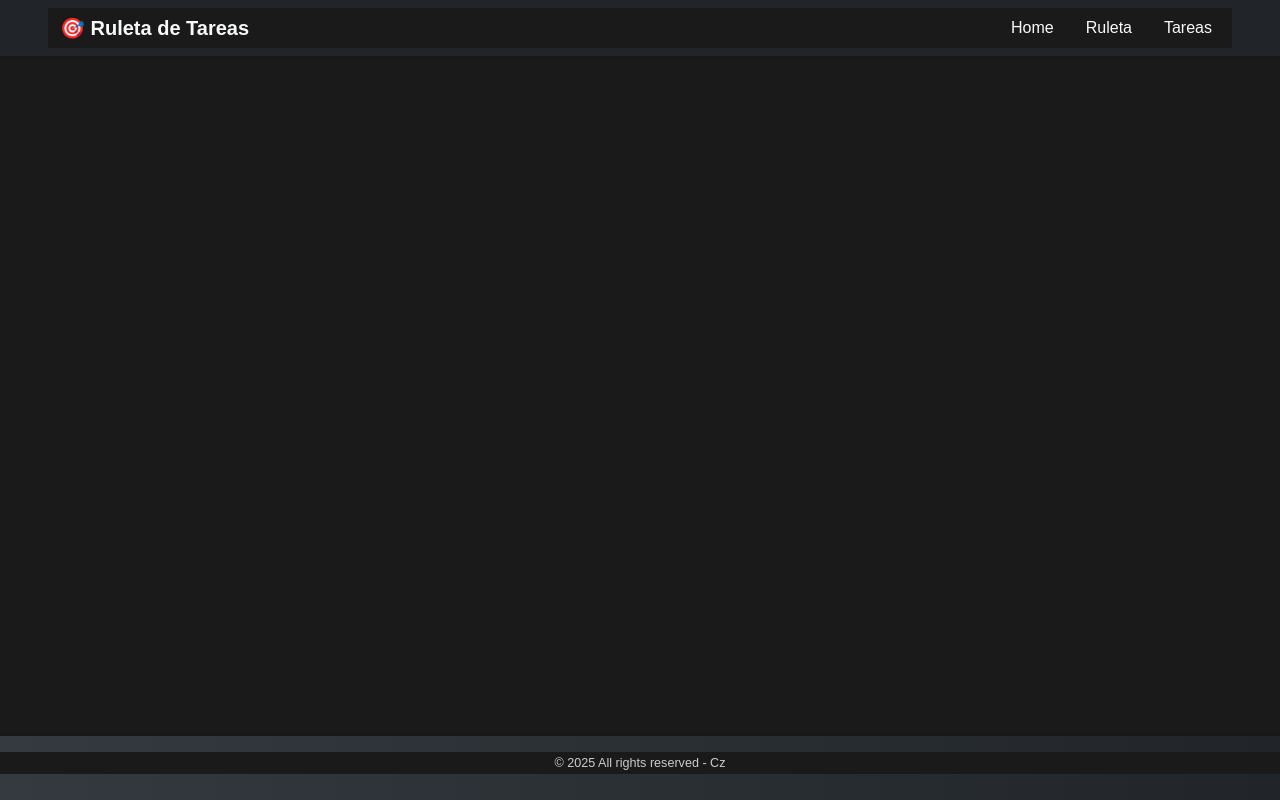
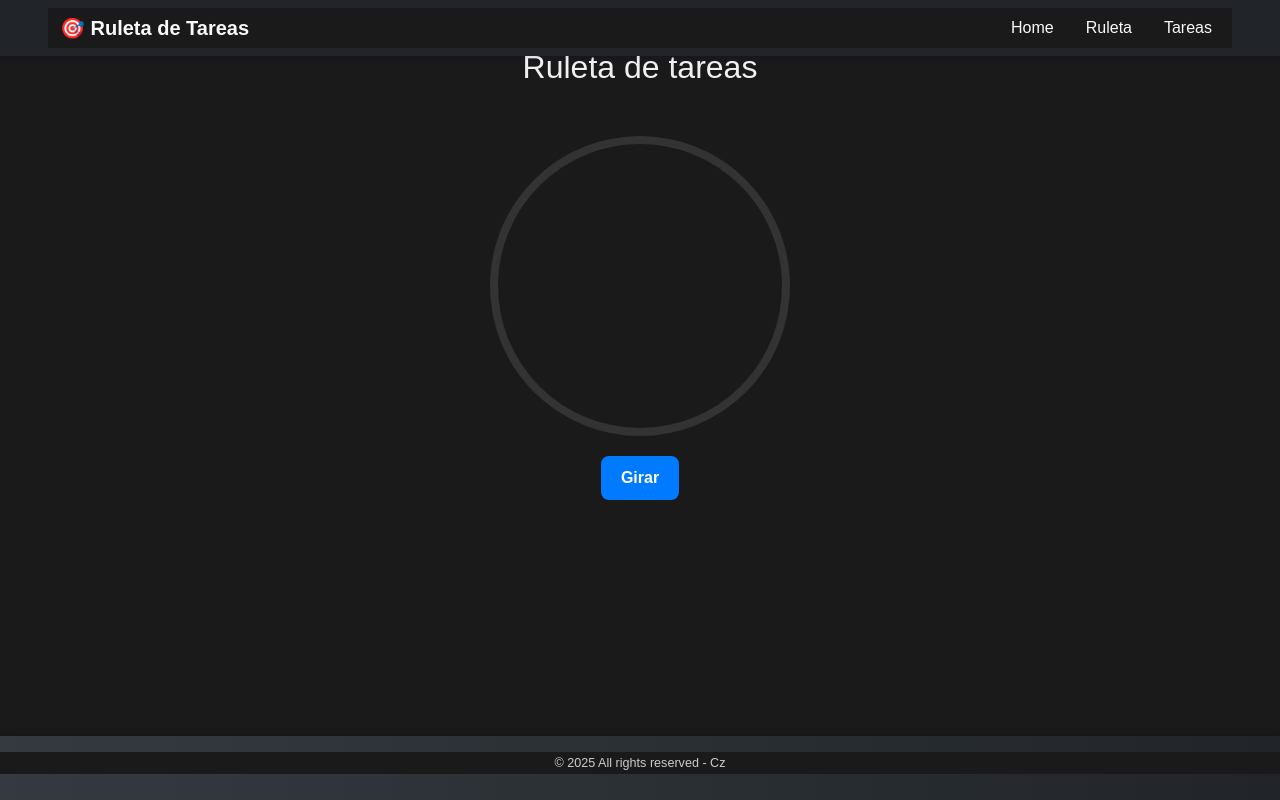
Before and after one commit to CarlosZubilete/Ruleta, a React (Vite) app: page /ruleta in a window 1280 px wide. Built offline with nearby package versions, Linux system fonts and the light colour scheme.

Commit message:
We've create two component whit their css: PageTare and TareaRuleta, because we're drawing a rulet for that chose a tarea of the list

```diff
--- a/src/feature/Tareas/hooks/useTareaLogic.jsx
+++ b/src/feature/Tareas/hooks/useTareaLogic.jsx
@@ -18,6 +18,7 @@ const useTareaLogic = () => {
 
   // When the user saves a new value...
   const addTarea = (values,{resetForm}) => {
+    if(lista.length >= 12) return;
     const nuevaLista = [...lista, values.tarea];
     setLista(nuevaLista);
     localStorage.setItem(STORAGE_KEY, JSON.stringify(nuevaLista));
--- /dev/null
+++ b/src/feature/ruleta-tarea/components/RuletaTarea.jsx
@@ -0,0 +1,61 @@
+import { useRef, useState } from 'react';
+import { useTareaContext } from '../../Tareas/context/useTareaContext'
+import '../styles/RuletaTarea.css'
+
+function RuletaTareas() {
+  const { lista } = useTareaContext();
+  const ruletaRef = useRef(null);
+  const [seleccionada, setSeleccionada] = useState(null);
+  const [girando, setGirando] = useState(false);
+
+  const girarRuleta = () => {
+    if (girando || lista.length === 0) return;
+
+    const seleccion = Math.floor(Math.random() * lista.length);
+    setSeleccionada(seleccion);
+    setGirando(true);
+
+    // Cada segmento ocupa cierto ángulo (por ejemplo, si hay 6 tareas → 60° cada una)
+    const gradosPorSegmento = 360 / lista.length;
+    const gradosDestino = 3600 + (360 - (seleccion * gradosPorSegmento)) - gradosPorSegmento / 2;
+
+    // Aplicar rotación con CSS
+    ruletaRef.current.style.transform = `rotate(${gradosDestino}deg)`;
+
+    // Cuando termina la transición, permitimos otro giro
+    setTimeout(() => {
+      setGirando(false);
+    }, 4000); // debe coincidir con la duración del CSS
+  };
+
+  return (
+    <div className="ruleta-container">
+      <div className="ruleta" ref={ruletaRef}>
+        {lista.map((tarea, i) => {
+          const rot = (360 / lista.length) * i;
+          return (
+            <div
+              key={i}
+              className="segmento"
+              style={{ transform: `rotate(${rot}deg) skewY(-60deg)` }}
+            >
+              <span style={{ transform: `skewY(60deg) rotate(${(360 / lista.length) / 2}deg)` }}>
+                {tarea.name || tarea}
+              </span>
+            </div>
+          );
+        })}
+      </div>
+
+      <button className="btn-girar" onClick={girarRuleta} disabled={girando}>
+        {girando ? 'Girando...' : 'Girar'}
+      </button>
+
+      {seleccionada !== null && !girando && (
+        <p className="tarea-seleccionada">Tarea seleccionada: {lista[seleccionada].name || lista[seleccionada]}</p>
+      )}
+    </div>
+  );
+}
+
+export default RuletaTareas;
--- /dev/null
+++ b/src/feature/ruleta-tarea/page/PageRuleta.jsx
@@ -0,0 +1,13 @@
+import { Container } from 'reactstrap';
+import RuletaTareas from '../components/RuletaTarea';
+
+function PageRuleta() {
+  return (
+    <Container className="pt-5">
+      <h2 className="text-center">Ruleta de tareas</h2>
+      <RuletaTareas />
+    </Container>
+  );
+}
+
+export default PageRuleta;
--- /dev/null
+++ b/src/feature/ruleta-tarea/styles/RuletaTarea.css
@@ -0,0 +1,61 @@
+.ruleta-container {
+  text-align: center;
+  margin-top: 50px;
+}
+
+.ruleta {
+  margin: 0 auto;
+  position: relative;
+  width: 300px;
+  height: 300px;
+  border-radius: 50%;
+  border: 8px solid #333;
+  transition: transform 4s cubic-bezier(0.33, 1, 0.68, 1);
+  overflow: hidden;
+}
+
+.segmento {
+  position: absolute;
+  width: 50%;
+  height: 50%;
+  top: 50%;
+  left: 50%;
+  transform-origin: 0% 0%;
+  background-color: hsl(var(--hue), 70%, 80%);
+}
+
+.segmento span {
+  position: absolute;
+  top: -10px;
+  left: 0;
+  width: 100%;
+  text-align: center;
+  font-size: 12px;
+  transform-origin: 0% 100%;
+}
+
+/* .segmento:nth-child(odd) {
+  background-color: #fdd835;
+}
+
+.segmento:nth-child(even) {
+  background-color: #4fc3f7;
+} */
+
+.btn-girar {
+  margin-top: 20px;
+  padding: 10px 20px;
+  font-weight: bold;
+  font-size: 16px;
+  background-color: #007bff;
+  color: white;
+  border: none;
+  border-radius: 8px;
+  cursor: pointer;
+}
+
+.tarea-seleccionada {
+  margin-top: 15px;
+  font-weight: bold;
+  font-size: 18px;
+}
--- a/src/main.jsx
+++ b/src/main.jsx
@@ -7,7 +7,7 @@ import 'bootstrap/dist/css/bootstrap.min.css';
 import Home from './feature/main/components/Home.jsx';
 // import AddTarea from './feature/Tareas/components/AddTarea.jsx';
 import PageTarea from './feature/Tareas/page/PageTarea.jsx';
-
+import PageRuleta from './feature/ruleta-tarea/page/PageRuleta.jsx';
 
  const router = createBrowserRouter([
   {
@@ -20,8 +20,7 @@ import PageTarea from './feature/Tareas/page/PageTarea.jsx';
         },
         {
           path:'/ruleta',
-          element: <h1>RULETA</h1>
-          //Component:
+          Component: PageRuleta
         },
         {
           path:'/lista',
```
